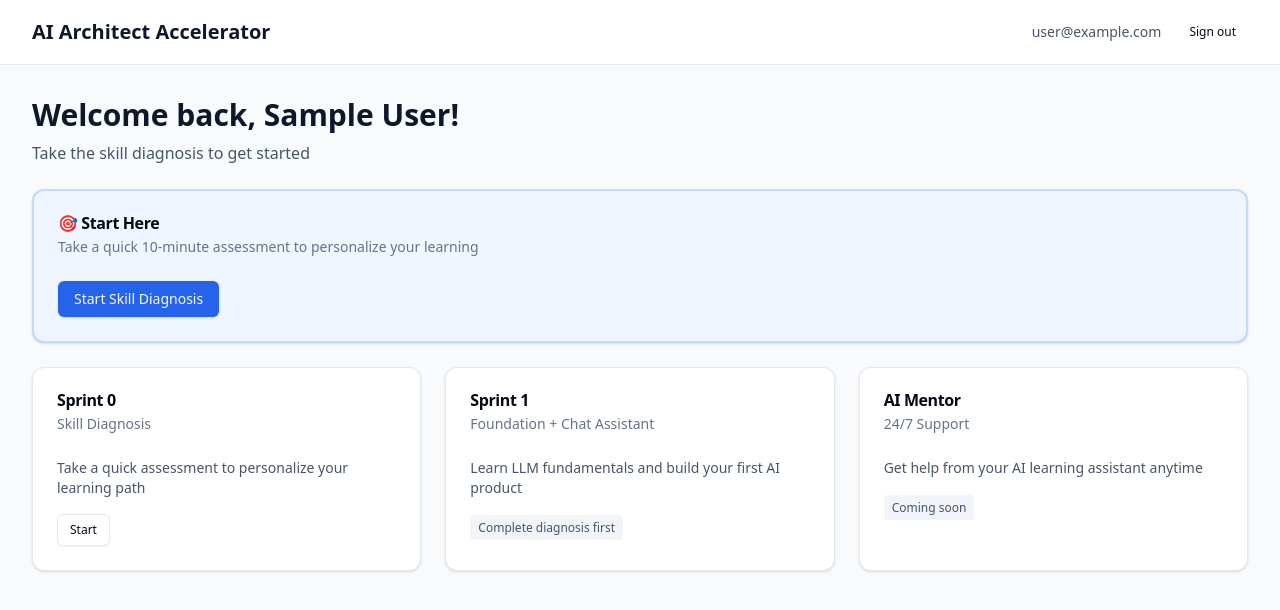
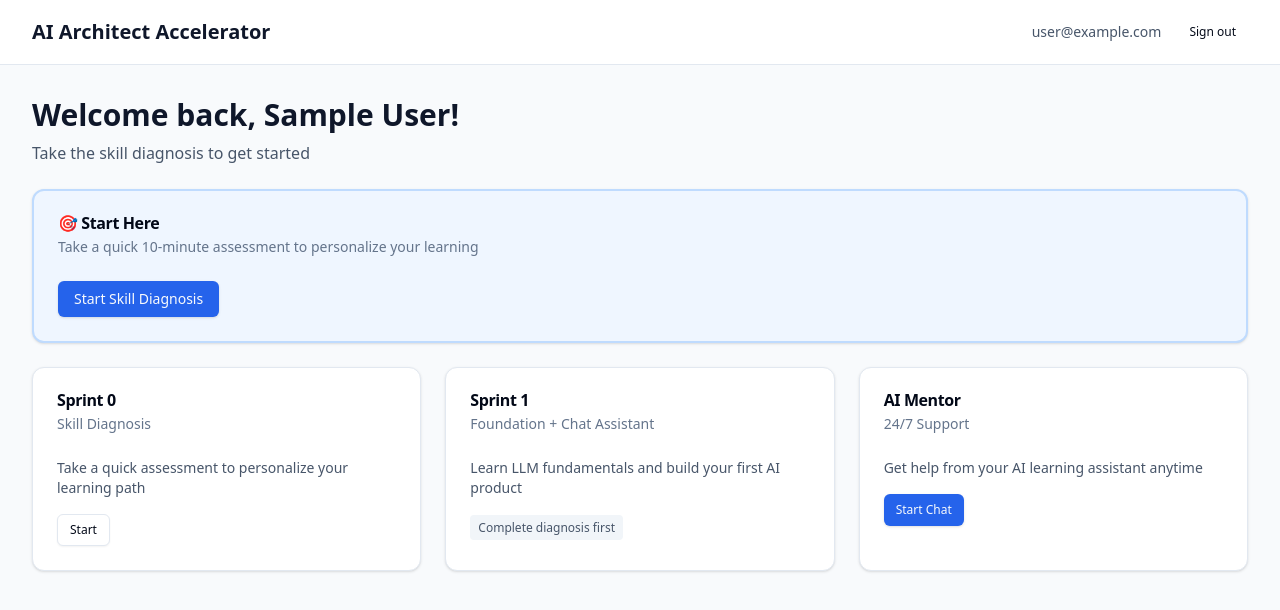
Before and after one commit to mandadapu/archcelerate, a Next.js app: page /dashboard in a window 1280 px wide. Shown: the top 610 px of the page. Built offline with nearby package versions, Linux system fonts and the light colour scheme; no server answers; the database is empty; sample sign-in values are in the browser's storage.

Commit message:
feat: update dashboard with working AI Mentor link

```diff
--- a/app/(dashboard)/dashboard/page.tsx
+++ b/app/(dashboard)/dashboard/page.tsx
@@ -1,8 +1,8 @@
 import { getServerSession } from 'next-auth'
-import { authOptions } from '@/lib/auth'
+import { authOptions } from '@/app/api/auth/[...nextauth]/route'
 import { Card, CardContent, CardDescription, CardHeader, CardTitle } from '@/components/ui/card'
 import { Button } from '@/components/ui/button'
-import { prisma } from '@/lib/prisma'
+import { prisma } from '@/lib/db'
 import Link from 'next/link'
 
 export default async function DashboardPage() {
@@ -103,9 +103,11 @@ export default async function DashboardPage() {
             <p className="text-sm text-slate-600 mb-4">
               Get help from your AI learning assistant anytime
             </p>
-            <span className="text-xs bg-slate-100 text-slate-600 px-2 py-1 rounded">
-              Coming soon
-            </span>
+            <Link href="/mentor/new">
+              <Button size="sm" className="bg-blue-600 hover:bg-blue-700">
+                Start Chat
+              </Button>
+            </Link>
           </CardContent>
         </Card>
       </div>
```
